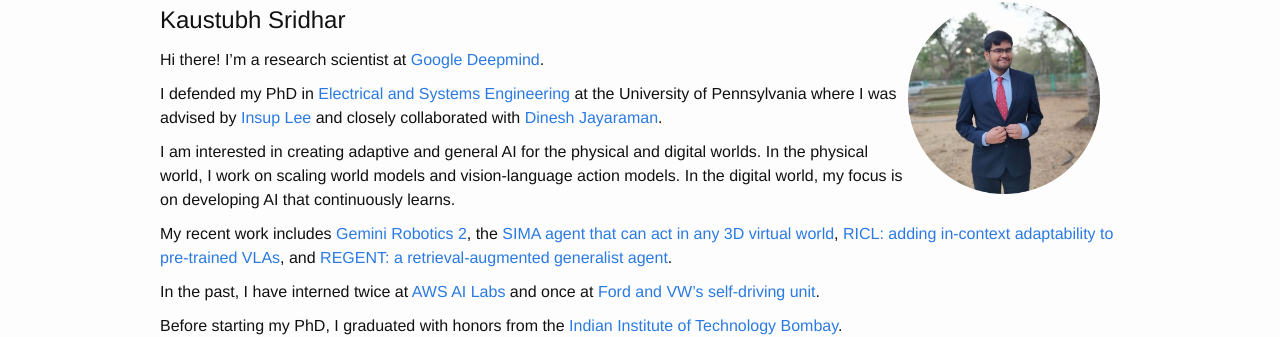
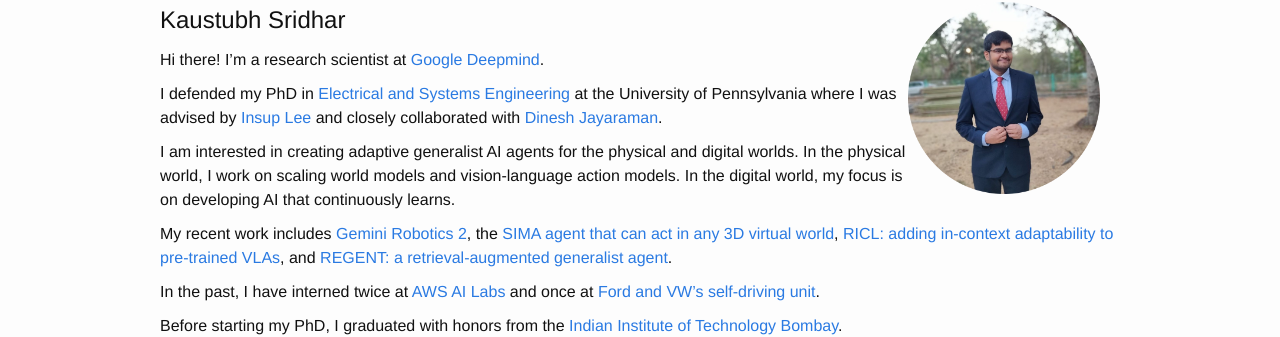
Before and after one commit to kaustubhsridhar/kaustubhsridhar.github.io, a Jekyll site: the page built from index.md, in a window 1280 px wide and 900 px high. Shown: the part 90-427 px from the top of the window. Built offline with Jekyll 4.4.1, drawn with Linux system fonts in a browser that asks for light colours; nearby versions of some CDN libraries.

Commit message:
Refine description of AI interests and recent work

```diff
--- a/index.md
+++ b/index.md
@@ -13,7 +13,7 @@ Hi there! I'm a research scientist at <a href="https://deepmind.google/">Google
 I defended my PhD in <a href="https://www.ese.upenn.edu/">Electrical and Systems Engineering</a> at the University of Pennsylvania where I was advised by <a href="https://www.cis.upenn.edu/~lee/home/index.shtml">Insup Lee</a> and closely collaborated with <a href="https://www.seas.upenn.edu/~dineshj/">Dinesh Jayaraman</a>.
 
 <!--I am interested in creating adaptive generalist agents that are parameter- and sample-efficient, for the digital and physical worlds. Towards this goal, I have worked on generative models and in-context learning, deep reinforcement and imitation learning (particularly from large offline datasets), and robust deep learning.-->
-I am interested in creating adaptive and general AI for the physical and digital worlds. In the physical world, I work on scaling world models and vision-language action models. In the digital world, my focus is on developing AI that continuously learns.
+I am interested in creating adaptive generalist AI agents for the physical and digital worlds. In the physical world, I work on scaling world models and vision-language action models. In the digital world, my focus is on developing AI that continuously learns.
 
 <!--My recent work on the [SIMA agent that can act in any 3D virtual world](https://deepmind.google/blog/sima-2-an-agent-that-plays-reasons-and-learns-with-you-in-virtual-3d-worlds/), [Gemini Robotics 2](https://deepmind.google/blog/gemini-robotics-2-brings-whole-body-intelligence-to-robots/), [adding in-context adaptability to pre-trained VLAs](https://ricl-vla.github.io/), and a [retrieval-augmented generalist agent](https://kaustubhsridhar.github.io/regent-research/) directly aims for this goal.-->
 My recent work includes [Gemini Robotics 2](https://deepmind.google/blog/gemini-robotics-2-brings-whole-body-intelligence-to-robots/), the [SIMA agent that can act in any 3D virtual world](https://deepmind.google/blog/sima-2-an-agent-that-plays-reasons-and-learns-with-you-in-virtual-3d-worlds/), [RICL: adding in-context adaptability to pre-trained VLAs](https://ricl-vla.github.io/), and [REGENT: a retrieval-augmented generalist agent](https://kaustubhsridhar.github.io/regent-research/).
```
